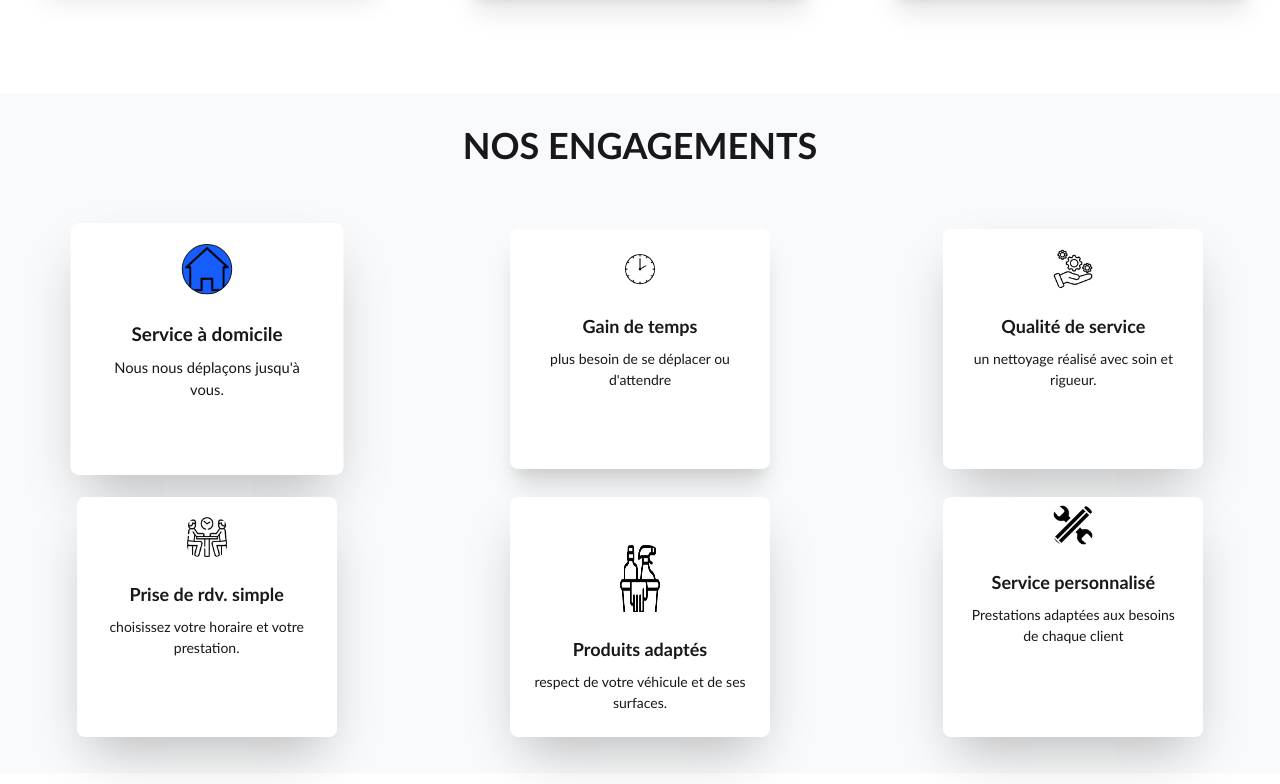
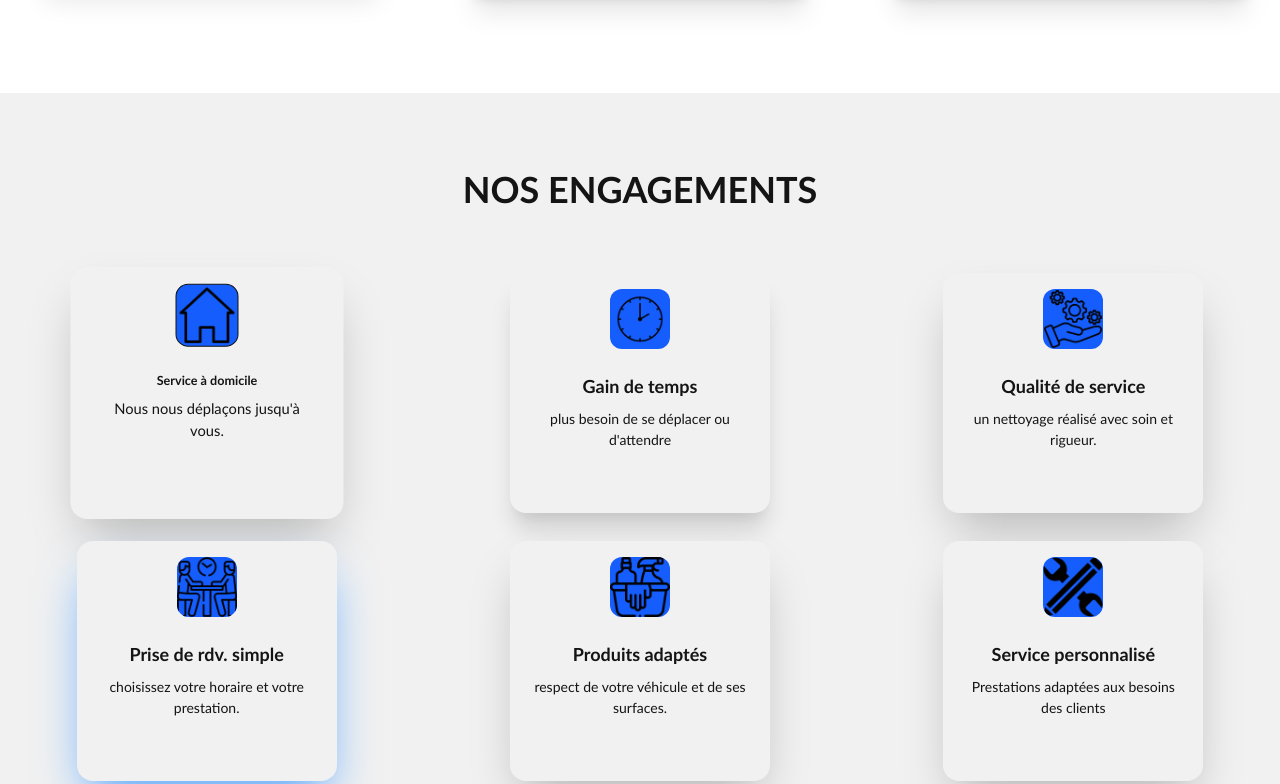
Before and after one commit to Ngouo/LUCARN, a website built with Vite: page index.html in a window 1280 px wide. Shown: the part 1259-2043 px from the top of the page. Built offline with nearby package versions, Linux system fonts and the light colour scheme.

Commit message:
data-theme change

```diff
--- a/index.html
+++ b/index.html
@@ -78,10 +78,10 @@
     <div class="offres p-2 mt-12 lg:p-10 lg:h-160" data-theme="corporate">
       <h1 class="text-4xl font-bold text-center">NOS OFFRES</h1>
 
-      <p class="w-85 lg:w-full mt-8 mx-auto lg:mx-auto text-lg lg:text-xl text-justify lg:text-center">
+      <p class="w-85 lg:w-full mt-8 mx-auto lg:mx-auto text-2xs lg:text-xl text-justify lg:text-center">
         Découvrez nos différentes formules de lavage, conçues pour répondre à chaque besoin
-        et à chaque niveau d’entretien. <br> Du nettoyage rapide à la formule complète, nous proposons
-        des prestations adaptées à votre véhicule, votre budget et vos exigences. <br> Choisissez simplement
+        et à chaque niveau d’entretien. Du nettoyage rapide à la formule complète, nous proposons
+        des prestations adaptées à votre véhicule, votre budget et vos exigences. Choisissez simplement
         l’offre qui vous convient, nous nous chargeons du reste directement à votre domicile ou sur votre lieu de travail.
       </p>
 
@@ -190,85 +190,85 @@
      <!--  -->
 
         <!-- Partie 3 -->
-      <div class="mt-15 lg:h-170 bg-gray-50">
+      <div class="mt-15 lg:h-175 h-220" data-theme="autumn"> <br>
           <h1 class="text-3xl lg:text-4xl font-bold mt-5 lg:p-8 text-center">NOS ENGAGEMENTS</h1>
-          <div class=" grid grid-cols-2 lg:mt-8 mt-12 lg:grid lg:grid-cols-3 mb-2 gap-1 lg:gap-5">
+          <div class=" grid grid-cols-2 lg:mt-8 mt-12 lg:grid lg:grid-cols-3 mb-2 gap-1.5 lg:gap-5">
 
-            <div class="auto-hover-card card bg-base-100 w-43 h-55 lg:w-65 lg:h-60 lg:mb-0 mb-2 shadow-2xl mx-auto">
-              <figure class="pt-5">
+            <div class="auto-hover-card card bg-base-100 w-43 h-58 lg:w-65 lg:h-60 lg:mb-0 mb-2 shadow-2xl mx-auto">
+
                 <img
                   src="./src/images/accueil.png"
                   alt="Shoes"
-                  class="rounded-4xl w-12 h-12 border bg-blue-600  " />
-              </figure>
+                  class="rounded-xl w-15 h-15 border bg-blue-600 mx-auto mt-4  " />
+
               <div class="card-body items-center h-1/2 text-center">
-                <h3 class="card-title text-2xs font-bold">Service à domicile</h3>
+                <h3 class="card-title text-xs font-bold">Service à domicile</h3>
                 <p>Nous nous déplaçons jusqu'à vous.</p>
               </div>
             </div>
 
-            <div class="auto-hover-card card bg-base-100 w-43 h-55 lg:w-65 lg:h-60 lg:mb-0  mb-2 shadow-2xl mx-auto">
-              <figure class="pt-5">
+            <div class="auto-hover-card card bg-base-100 w-43 h-58 lg:w-65 lg:h-60 lg:mb-0  mb-2 shadow-2xl mx-auto">
+
                 <img
                   src="./src/images/horloge.png"
                   alt="Shoes"
-                  class="rounded-xl w-10 h-10" />
-              </figure>
+                  class="rounded-xl w-15 h-15 bg-blue-600 mx-auto mt-4" />
+
               <div class="card-body items-center text-center">
-                <h3 class="card-title">Gain de temps</h3>
+                <h3 class="card-title text-2xs">Gain de temps</h3>
                 <p> plus besoin de se déplacer ou d'attendre </p>
               </div>
             </div>
 
-            <div class="auto-hover-card card bg-base-100 w-43 h-55 lg:w-65 lg:h-60 lg:mb-0  mb-2 shadow-2xl mx-auto">
-              <figure class="px-10 pt-5">
+            <div class="auto-hover-card card bg-base-100 w-43 h-58 lg:w-65 lg:h-60 lg:mb-0  mb-2 shadow-2xl mx-auto">
+
                 <img
                   src="./src/images/prestations-de-service.png"
                   alt="Shoes"
-                  class="rounded-xl w-10 h-10" />
-              </figure>
+                  class="rounded-xl w-15 h-15 bg-blue-600 mx-auto mt-4 " />
+
               <div class="card-body items-center text-center">
-                <h3 class="card-title">Qualité de service</h3>
+                <h3 class="card-title text-2xs">Qualité de service</h3>
                 <p>un nettoyage réalisé avec soin et rigueur.</p>
               </div>
             </div>
 
-            <div class="auto-hover-card card bg-base-100 w-43 h-55 lg:w-65 lg:h-60 lg:mb-0  mb-2 shadow-2xl mx-auto">
-              <figure class="px-10 pt-5">
+            <div class="auto-hover-card card bg-base-100 w-43 h-58 lg:w-65 lg:h-60 lg:mb-0  mb-2 shadow-2xl shadow-blue-400 mx-auto">
+
                 <img
                   src="./src/images/reunion.png"
                   alt="Shoes"
-                  class="rounded-xl w-10 h-10" />
-              </figure>
+                  class="rounded-xl w-15 h-15 bg-blue-600 mx-auto mt-4 " />
+
               <div class="card-body items-center text-center">
-                <h3 class="card-title">Prise de rdv. simple</h3>
+                <h3 class="card-title text-2xs">Prise de rdv. simple</h3>
                 <p>choisissez votre horaire et votre prestation.</p>
               </div>
             </div>
 
-            <div class="auto-hover-card card bg-base-100 w-43 h-55 lg:w-65 lg:h-60 lg:mb-0  mb-2 shadow-2xl mx-auto">
-              <figure class="pt-15">
+            <div class="auto-hover-card card bg-base-100 w-43 h-58 lg:w-65 lg:h-60 lg:mb-0  mb-2 shadow-2xl mx-auto">
+
                 <img
                   src="./src/images/produits-de-nettoyage.png"
                   alt="Shoes"
-                  class="rounded-xl w-10 h-20" />
-              </figure>
+                  class="rounded-xl w-15 h-15 bg-blue-600 mx-auto mt-4 " />
+
               <div class="card-body items-center text-center">
-                <h3 class="card-title">Produits adaptés</h3>
+                <h3 class="card-title text-2xs">Produits adaptés</h3>
                 <p>respect de votre véhicule et de ses surfaces.</p>
               </div>
             </div>
 
-            <div class="auto-hover-card card bg-base-100 w-43 h-55 lg:w-65 lg:h-60 lg:mb-0  mb-2 shadow-2xl mx-auto">
-              <figure class="pt-2">
+            <div class="auto-hover-card card bg-base-100 w-43 h-58 lg:w-65 lg:h-60 lg:mb-0  mb-2 shadow-2xl mx-auto">
+
                 <img
                   src="./src/images/outils.png"
                   alt="Shoes"
-                  class="rounded-xl w-10 h-10" />
-              </figure>
+                  class="rounded-xl w-15 h-15 bg-blue-600 mx-auto mt-4 " />
+
               <div class="card-body items-center h-1 text-center">
-                <h3 class="card-title">Service personnalisé</h3>
-                <p>Prestations adaptées aux besoins de chaque client</p>
+                <h3 class="card-title text-2xs">Service personnalisé</h3>
+                <p>Prestations adaptées aux besoins des clients</p>
               </div>
             </div>
 
@@ -368,10 +368,11 @@
      </div>
 
      <!-- Partie 4 -->
-      <div class="partenaires h-55 mt-20">
+      <div class="partenaires h-75 mt-20">
         <h1 class="lg:text-4xl text-3xl text-center font-bold">NOS PARTENAIRES</h1>
+        <p class="text-justify ml-2 mt-4">Découvrez ceux qui nous font confiance</p>
 
-        <div class="w-full  overflow-hidden bg-gray-50 py-6 mt-8">
+        <div class="w-full  overflow-hidden bg-gray-50 py-6 mt-4">
   <div class="scroll-track">
 
     <!-- ================= BLOC 1 (5 IMAGES) ================= -->
--- a/public/footer.html
+++ b/public/footer.html
@@ -1,4 +1,4 @@
-<footer id="footer" class="footer text-xl sm:footer-horizontal bg-base-200 text-base-content p-10">
+<footer id="footer" class="footer text-2xs sm:footer-horizontal bg-base-200 text-base-content p-10">
   <aside>
     <svg
       width="50"
@@ -17,7 +17,7 @@
       Providing reliable tech since 1992
     </p>
   </aside>
-  <div class="grid grid-cols-2 gap-1">
+
   <nav class="w-1/3">
     <h6 class="footer-title">Services</h6>
     <a class="link link-hover">Branding</a>
@@ -25,7 +25,7 @@
     <a class="link link-hover">Marketing</a>
     <a class="link link-hover">Advertisement</a>
   </nav>
-  <nav class="w-1/3">
+  <nav class="w-2/3">
     <h6 class="footer-title">Company</h6>
     <a class="link link-hover">About us</a>
     <a class="link link-hover">Contact</a>
@@ -45,5 +45,5 @@
       </div>
     </fieldset>
   </form>
-  </div>
+
 </footer>
```
